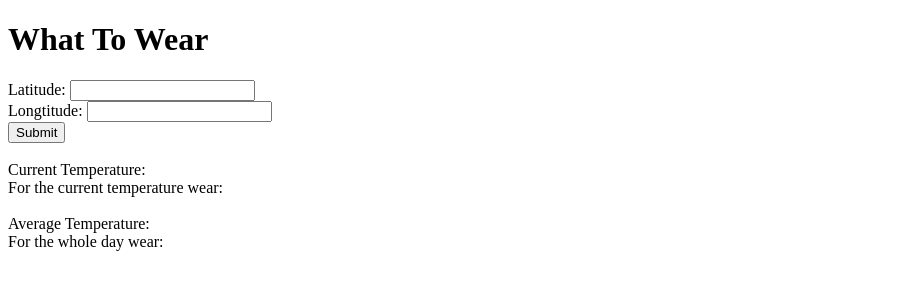
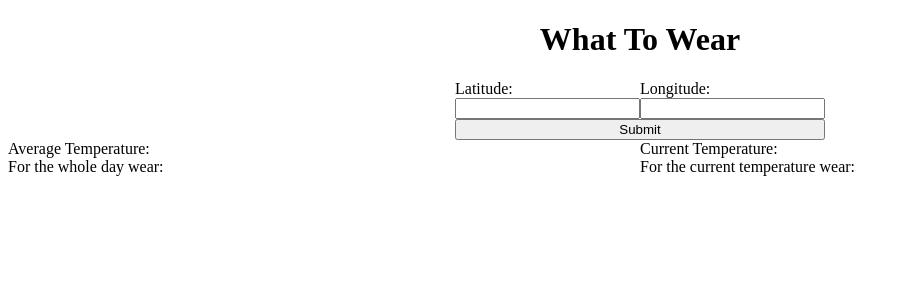
Before and after one commit to wilsonz0/WhatToWear, a plain HTML site: page index.html in a window 1280 px wide. Shown: the whole page, without its empty margins (0-909 px from the left). Drawn offline with Linux system fonts and the light colour scheme.

Commit message:
set up the format of the design

```diff
--- a/index.html
+++ b/index.html
@@ -6,32 +6,41 @@
     <meta name="viewport" content="width=device-width, initial-scale=1.0">
     <title>What To Wear</title>
 
-
+    <link rel="stylesheet" href="style.css">
 </head>
 <body>
     <h1>What To Wear</h1>
-    <!-- <label for="location">Location:</label> -->
-    Latitude:
-    <input type="text" id="latitude" name="latitude"> <br>
-    Longtitude:
-    <input type="text" id="longtitude" name="longtitude"> <br>
-    <input type="submit" id="submit" value="Submit">
-    <!-- Allow both selection of location AND detection of location -->
+    <div id="location">
+        <div id="latitudeBox">
+            Latitude: <br>
+            <input type="text" id="latitude" name="latitude">
+        </div>
+        <div id="longitudeBox">
+            Longitude: <br>
+            <input type="text" id="longitude" name="longitude">
+        </div>
+        <br>
+        <input type="submit" id="submit" value="Submit">
+    </div>
 
-    <br><br>
-    Current Temperature: <span id="currentTemp"></span>
+    <div id="weatherContent">
+        <div id="averageTempBox">
+            Average Temperature: <span id="averageTemp"></span>
 
-    <br>
-    For the current temperature wear:
-    <div id="currentSuggestion"></div>
+            <br>
+            For the whole day wear: <p id="completeSuggestion"></p>
 
-    <br>
-    Average Temperature: <span id="averageTemp"></span>
+            <div id="special"></div>
 
-    <br>
-    For the whole day wear: <p id="completeSuggestion"></p>
+        </div>
+        <div id="currentTempBox">
+            Current Temperature: <span id="currentTemp"></span>
 
-    <div id="special"></div>
+            <br>
+            For the current temperature wear:
+            <div id="currentSuggestion"></div>
+        </div>
+    </div>
 
     <script src="script.js"></script>
 </body>
--- a/style.css
+++ b/style.css
@@ -0,0 +1,30 @@
+h1 {
+    text-align: center;
+}
+
+#location {
+    width: fit-content;
+    margin-inline: auto;
+    display: block;
+}
+
+#latitudeBox {
+    float: left;
+}
+
+#longitudeBox {
+    float: right;
+}
+
+#submit {
+    width: 100%;
+}
+
+#weatherContent {
+}
+
+#averageTempBox, #currentTempBox {
+    float: left;
+    width: 50%;
+    margin: auto;
+}
```
